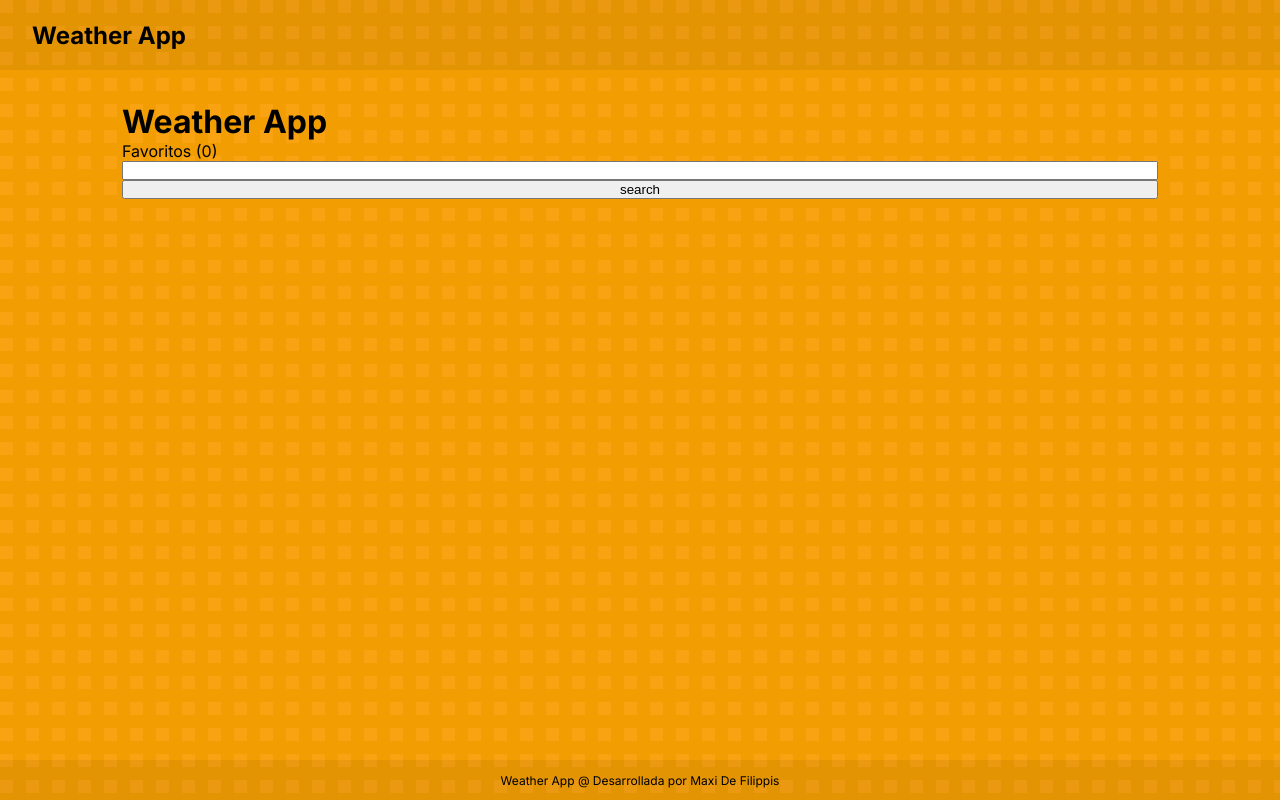
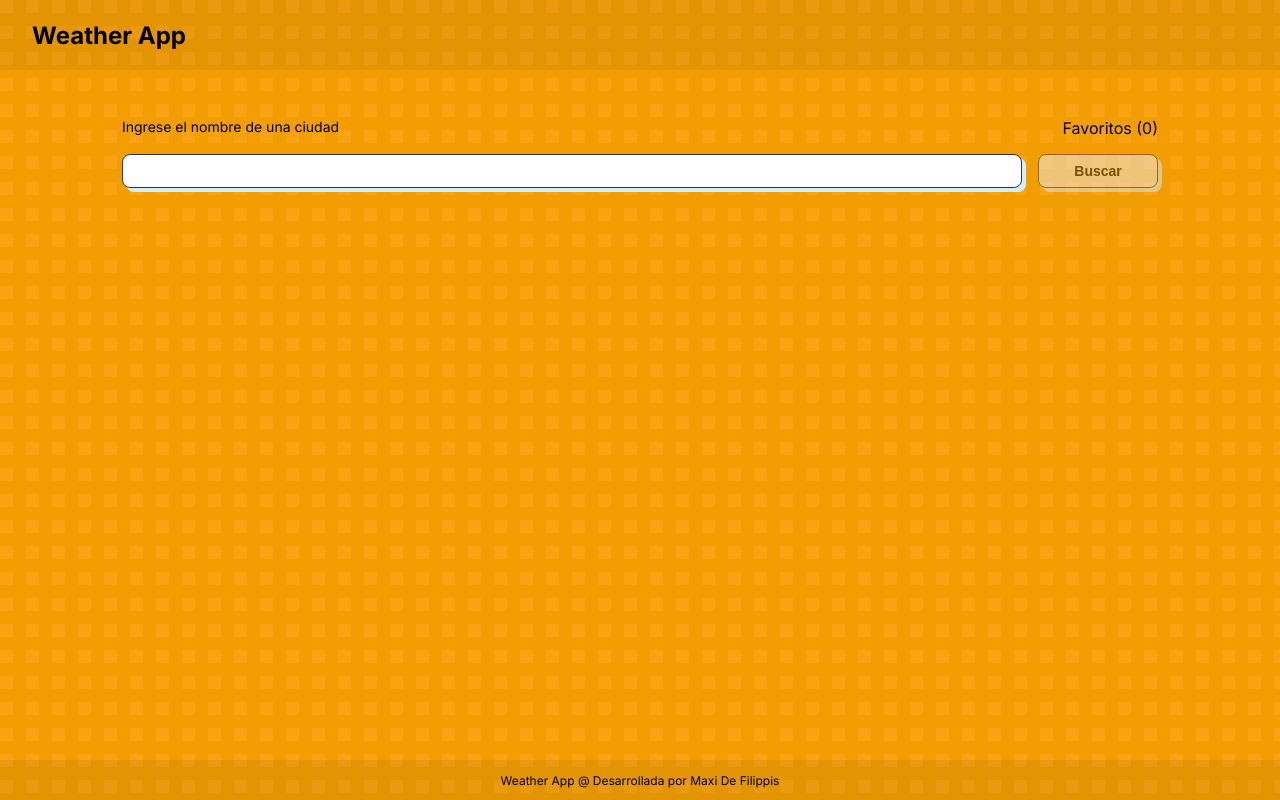
Before and after one commit to maxidefilippis/wheater-app, a Next.js app: page / in a window 1280 px wide. Built offline with nearby package versions, Linux system fonts and the light colour scheme.

Commit message:
updated homepage

```diff
--- a/src/app/page.module.css
+++ b/src/app/page.module.css
@@ -3,3 +3,22 @@
     width: 100%;
     flex-direction: column;
 }
+.favorites {
+    display: flex;
+    justify-content: space-between;
+    padding-block: 1rem;
+}
+.searchBox {
+    display: flex;
+    gap: 1rem;
+}
+.errorsContainer {
+    display: flex;
+    align-items: center;
+    padding-block: 1rem;
+    height: 50px;
+}
+.results {
+    display: flex;
+    padding-block: 1rem;
+}
--- a/src/app/page.tsx
+++ b/src/app/page.tsx
@@ -1,5 +1,8 @@
 'use client';
+import { Button } from '@/components/button';
 import { CityCard } from '@/components/cityCard';
+import { InputText } from '@/components/input';
+import { Typography } from '@/components/typografhy';
 import { ApiCodes } from '@/constants/apiCodes';
 import { useAppContext } from '@/context';
 import { WeatherData } from '@/models/weatherData';
@@ -22,18 +25,31 @@
             .then((res) => res.json())
             .then((data) => setState(data))
             .catch((error) => console.log({ error }))
-            .finally(() => handleLoading(false));
+            .finally(() => {
+                setSearch('');
+                handleLoading(false);
+            });
     };
 
     return (
         <div className={styles.home}>
-            <h1>Weather App</h1>
-            <Link href={'/favorites'}>Favoritos ({favorites.length})</Link>
-            <input type="text" value={search} onChange={handleInputChange} />
-            <button onClick={handleSearch}>search</button>
-            {loading && <div>Loading...</div>}
-            {state?.cod === ApiCodes.OK && <CityCard city={state} favorites={favorites} handleFavorite={handleFavorite} />}
-            {state?.cod === ApiCodes.NOT_FOUND && <div>Su búsqueda no encontró resultados</div>}
+            <div className={styles.favorites}>
+                <Typography text="Ingrese el nombre de una ciudad" />
+                <Link href={'/favorites'}>Favoritos ({favorites.length})</Link>
+            </div>
+            <div className={styles.searchBox}>
+                <InputText value={search} onChange={handleInputChange} />
+                <Button onClick={handleSearch} disabled={!search}>
+                    Buscar
+                </Button>
+            </div>
+            <div className={styles.errorsContainer}>
+                {loading && <Typography text="Buscando..." />}
+                {!loading && state?.cod === ApiCodes.NOT_FOUND && <Typography text="Su búsqueda no encontró resultados..." />}
+            </div>
+            <div className={styles.results}>
+                {state?.cod === ApiCodes.OK && <CityCard city={state} favorites={favorites} handleFavorite={handleFavorite} />}
+            </div>
         </div>
     );
 }
```
